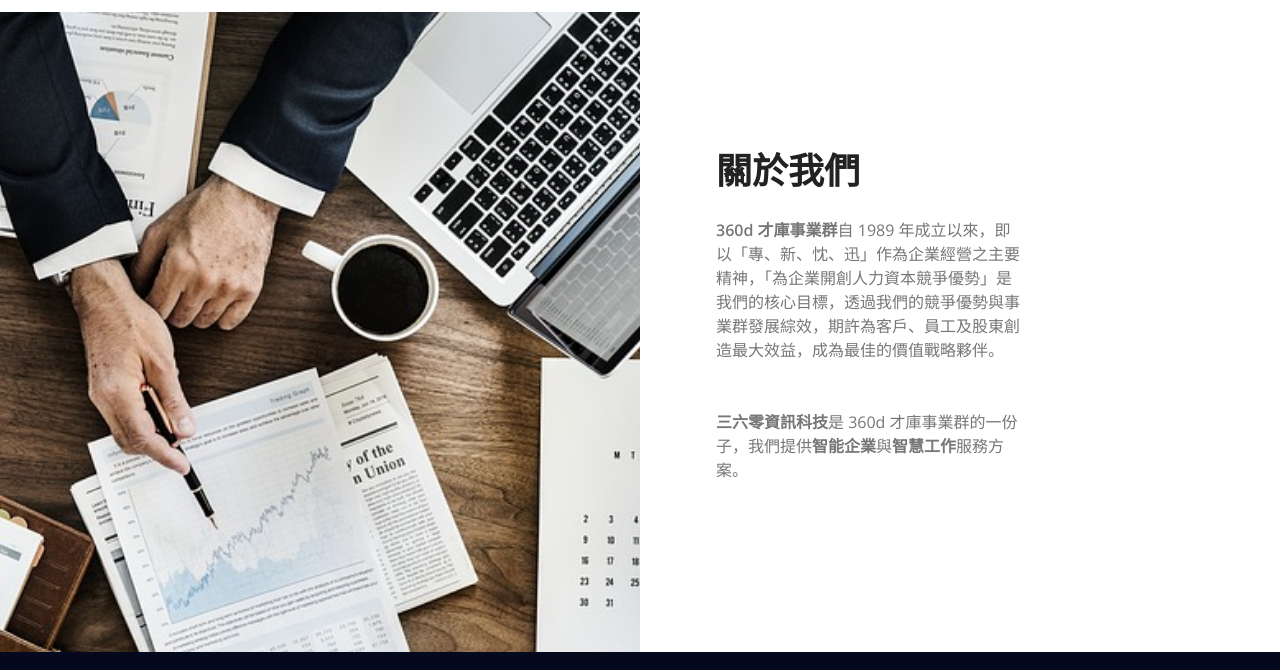
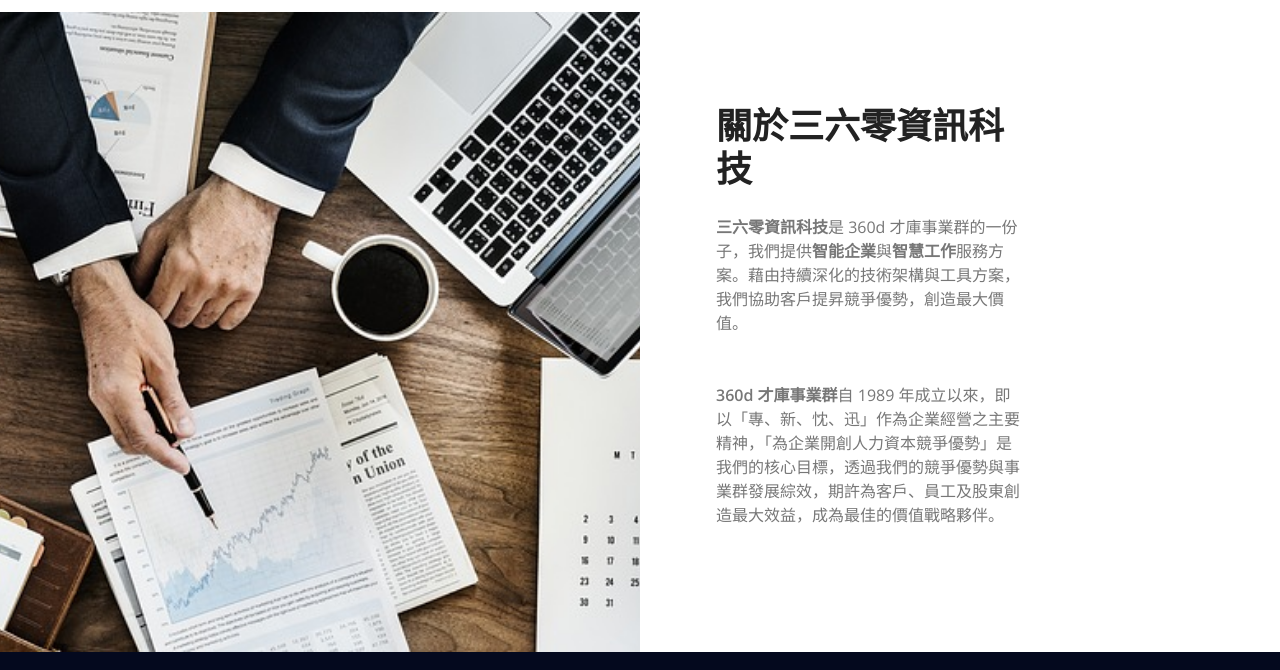
Before and after one commit to 360-infotech/comport, a plain HTML site: page zh/about-us.html in a window 1280 px wide. Shown: the part 69-739 px from the top of the page. Drawn offline with nearby package versions, Linux system fonts and the light colour scheme.

Commit message:
Update AboutUs Content

```diff
--- a/zh/about-us.html
+++ b/zh/about-us.html
@@ -70,9 +70,9 @@
                 </div>
                 <div class="col-lg-6 align-self-center">
                     <div class="banner-text">
-                        <h1>關於我們</h1>
+                        <h1>關於三六零資訊科技</h1>
+                        <p class="py-3"><strong>三六零資訊科技</strong>是 360d 才庫事業群的一份子，我們提供<strong>智能企業</strong>與<strong>智慧工作</strong>服務方案。藉由持續深化的技術架構與工具方案，我們協助客戶提昇競爭優勢，創造最大價值。</p>
                         <p class="py-3"><strong>360d 才庫事業群</strong>自 1989 年成立以來，即以「專、新、忱、迅」作為企業經營之主要精神，「為企業開創人力資本競爭優勢」是我們的核心目標，透過我們的競爭優勢與事業群發展綜效，期許為客戶、員工及股東創造最大效益，成為最佳的價值戰略夥伴。</p>
-                        <p class="py-3"><strong>三六零資訊科技</strong>是 360d 才庫事業群的一份子，我們提供<strong>智能企業</strong>與<strong>智慧工作</strong>服務方案。</p>
                     </div>
                 </div>
             </div>
```
Also changed, not shown: about-us.html (+2 -2 lines), index.html (+1 -1 lines).
